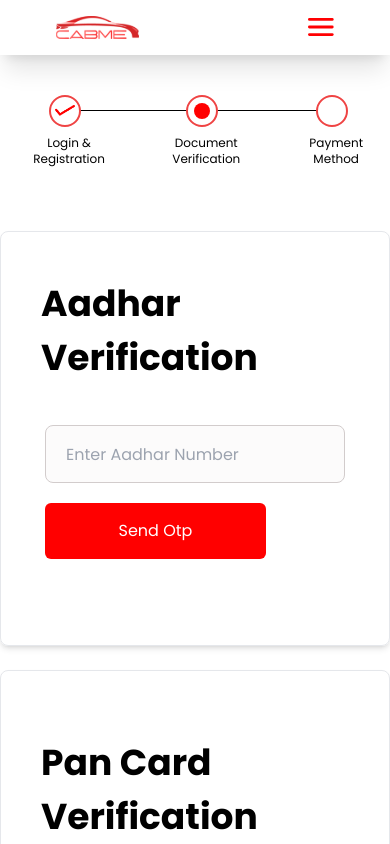
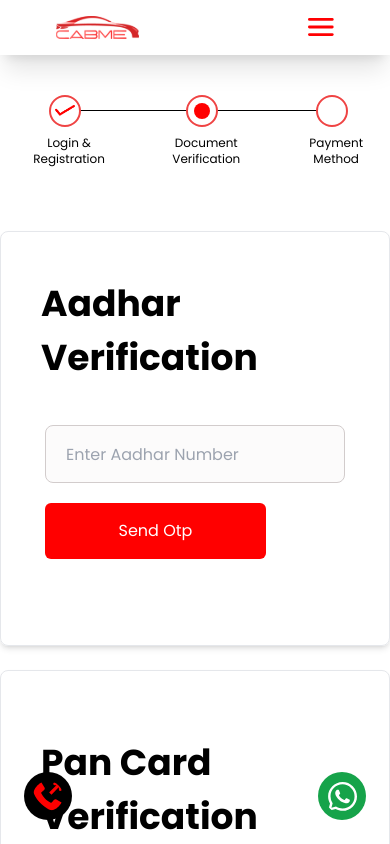
Before and after one commit to CabMe-Epic/cabme-website, a Next.js app: page /personal-details in a window 390 px wide. Shown: the top 844 px of the page. Built offline with nearby package versions, Linux system fonts and the light colour scheme.

Commit message:
phone whatsapp animation

```diff
--- a/src/app/components/layout/footer/footer.tsx
+++ b/src/app/components/layout/footer/footer.tsx
@@ -144,6 +144,25 @@ const Footer = () => {
       </div>
     </div>
     <p className="p-4 bg-primary-color text-white font-semibold text-center sm:text-md text-xs">Copyright,  Cabme 2024. All Right Reserved.</p>
+    <div className="fixed center bottom-6 left-6 w-12 h-12 bg-black rounded-full flex items-center justify-center">
+        <Image
+          src={"/svg/outgoing-call-icon.svg"}
+          alt="phone"
+          width={30}
+          height={30}
+          className="circle pulse !w-[30px] !h-[30px]"
+
+        />
+      </div>
+      <div className="fixed center bottom-6 right-6 w-12 h-12 rounded-full bg-green-600 flex items-center justify-center">
+        <Image
+          src={"/svg/whatsapp-white.svg"}
+          alt="phone"
+          width={30}
+          height={30}
+          className="circle pulse"
+        />
+      </div>
     </>
   );
 };
--- a/src/app/globals.css
+++ b/src/app/globals.css
@@ -93,6 +93,32 @@
 .no-scroll {
   overflow: hidden;
 }
+.center {
+  display: flex;
+  justify-content: space-evenly;
+  align-items: center;
+}
+
+.circle {
+  width: 35px;
+  height: 35px;
+  border-radius: 50%;
+  box-shadow: 0px 0px 1px 1px #0000001a;
+}
+
+.pulse {
+  animation: pulse-animation 2s infinite;
+}
+
+@keyframes pulse-animation {
+  0% {
+    box-shadow: 0 0 0 0px rgba(0, 0, 0, 0.2);
+  }
+  100% {
+    box-shadow: 0 0 0 20px rgba(0, 0, 0, 0);
+  }
+}
+
 
 .custom-phone-input .react-tel-input{
   width: 50px;
--- a/src/app/page.tsx
+++ b/src/app/page.tsx
@@ -1177,22 +1177,7 @@ export default function Home() {
           })}
         </div>
       </div>
-      <div className="fixed bottom-6 left-6 w-12 h-12 bg-black rounded-full flex items-center justify-center">
-        <Image
-          src={"/svg/outgoing-call-icon.svg"}
-          alt="phone"
-          width={26}
-          height={26}
-        />
-      </div>
-      <div className="fixed bottom-6 right-6 w-12 h-12 rounded-full bg-green-600 flex items-center justify-center">
-        <Image
-          src={"/svg/whatsapp-white.svg"}
-          alt="phone"
-          width={30}
-          height={30}
-        />
-      </div>
+
     </>
   );
 }
```
